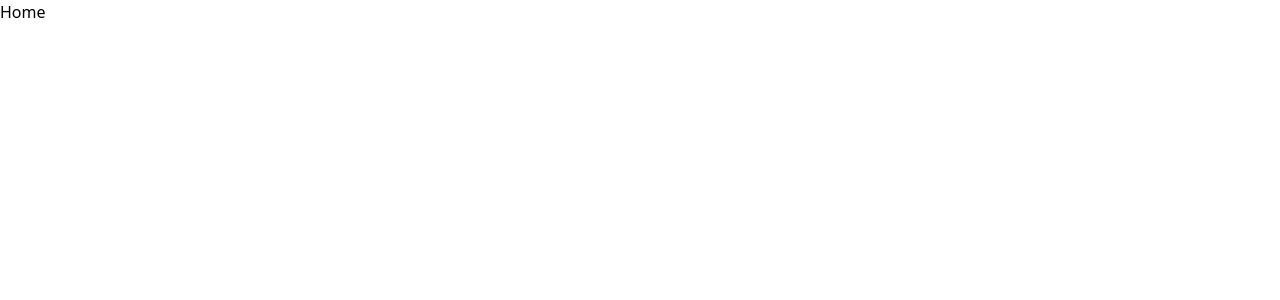
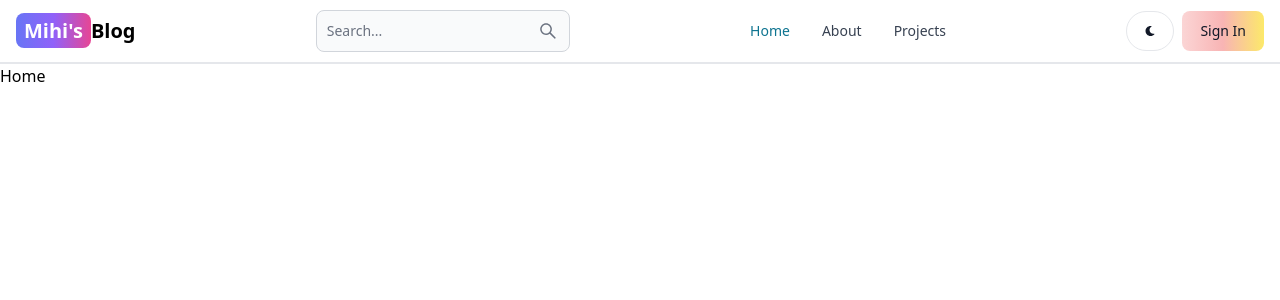
Before and after one commit to MiHiii/blog-step-by-step, a React (Vite) app in the folder client/: page / in a window 1280 px wide. Shown: the top 300 px of the page. Built offline with nearby package versions, Linux system fonts and the light colour scheme.

Commit message:
created header component

```diff
--- a/client/package.json
+++ b/client/package.json
@@ -10,8 +10,10 @@
     "preview": "vite preview"
   },
   "dependencies": {
+    "flowbite-react": "^0.7.2",
     "react": "^18.2.0",
     "react-dom": "^18.2.0",
+    "react-icons": "^5.0.1",
     "react-router-dom": "^6.22.2"
   },
   "devDependencies": {
--- a/client/src/App.jsx
+++ b/client/src/App.jsx
@@ -5,10 +5,12 @@
 import SignUp from "./pages/SignUp";
 import Dashboard from "./pages/Dashboard";
 import Projects from "./pages/Projects";
+import Header from "./components/Header";
 
 export default function App() {
   return (
     <BrowserRouter>
+      <Header />
       <Routes>
         <Route path="/" element={<Home />} />
         <Route path="/about" element={<About />} />
--- /dev/null
+++ b/client/src/components/Header.jsx
@@ -0,0 +1,63 @@
+import { Button, Navbar, TextInput } from "flowbite-react";
+import { Link, useLocation } from "react-router-dom";
+import { AiOutlineSearch } from "react-icons/ai";
+import { FaMoon } from "react-icons/fa";
+
+export default function Header() {
+  const path = useLocation().pathname;
+  return (
+    <Navbar className="border-b-2">
+      <Link
+        to="/"
+        className="self-center whitespace-nowrap text-sm sm:text-xl font-semibold dark:text-white"
+      >
+        <span
+          className="
+            px-2
+            py-1
+            bg-gradient-to-r
+            from-indigo-500
+            via-purple-500
+            to-pink-500
+            rounded-lg
+            text-white
+          "
+        >
+          Mihi's
+        </span>
+        Blog
+      </Link>
+      <form>
+        <TextInput
+          type="text"
+          placeholder="Search..."
+          rightIcon={AiOutlineSearch}
+          className="hidden lg:inline"
+        />
+      </form>
+      <Button outline className="w-12 h-10 lg:hidden" color="red" pill>
+        <AiOutlineSearch />
+      </Button>
+      <div className="flex gap-2 md:order-2">
+        <Button className="w-12 h-10 hidden sm:inline" color="gray" pill>
+          <FaMoon />
+        </Button>
+        <Link to={"/sign-in"}>
+          <Button gradientDuoTone={"redToYellow"}>Sign In</Button>
+        </Link>
+        <Navbar.Toggle />
+      </div>
+      <Navbar.Collapse>
+        <Navbar.Link active={path === "/"} as={"div"}>
+          <Link to={"/"}>Home</Link>
+        </Navbar.Link>
+        <Navbar.Link active={path === "/about"} as={"div"}>
+          <Link to={"/about"}>About</Link>
+        </Navbar.Link>
+        <Navbar.Link active={path === "/projects"} as={"div"}>
+          <Link to={"/projects"}>Projects</Link>
+        </Navbar.Link>
+      </Navbar.Collapse>
+    </Navbar>
+  );
+}
--- a/client/tailwind.config.js
+++ b/client/tailwind.config.js
@@ -1,8 +1,12 @@
 /** @type {import('tailwindcss').Config} */
 export default {
-  content: ["./index.html", "./src/**/*.{js,ts,jsx,tsx}"],
+  content: [
+    "./index.html",
+    "./src/**/*.{js,ts,jsx,tsx}",
+    "node_modules/flowbite-react/lib/esm/**/*.js",
+  ],
   theme: {
     extend: {},
   },
-  plugins: [],
+  plugins: [require("flowbite/plugin")],
 };
```
Also changed, not shown: 1 other file (tests, documents, lock files or other folders).
